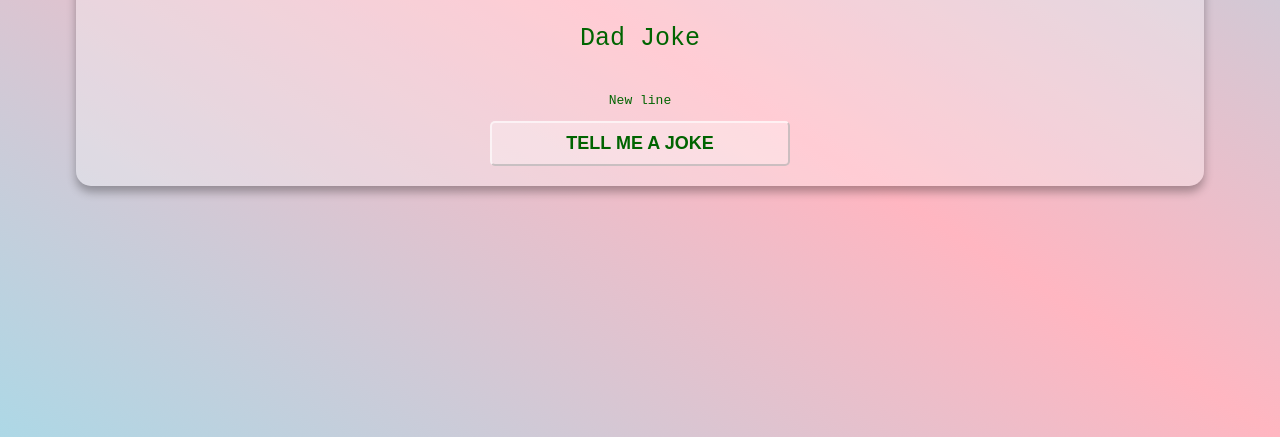
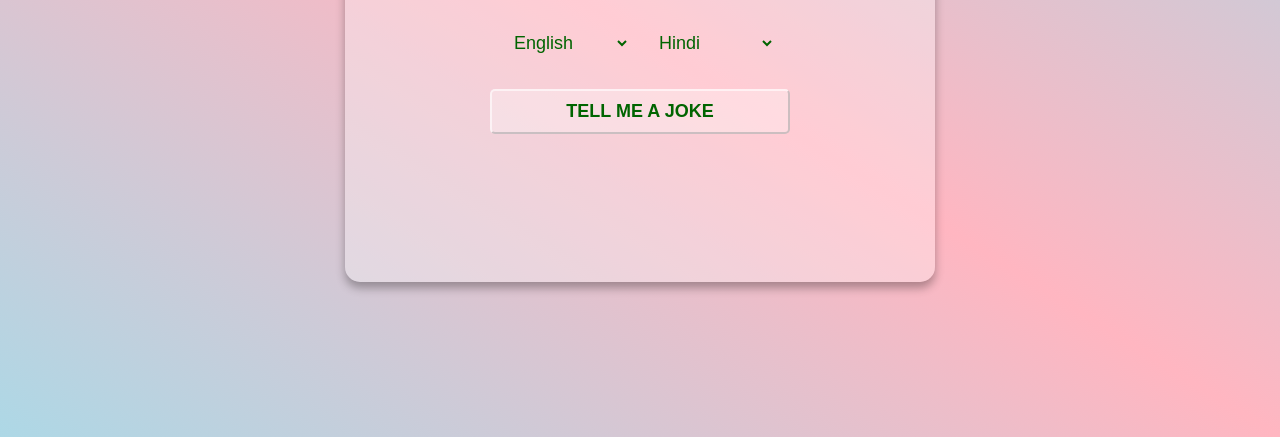
Before and after one commit to satyammodi1212/Dad-jokes, a plain HTML site: page index.html in a window 1280 px wide. Shown: the part 363-800 px from the top of the page. Drawn offline with Linux system fonts and the light colour scheme.

Commit message:
first commit

```diff
--- /dev/null
+++ b/counteries.js
@@ -0,0 +1,99 @@
+const countries = {
+    "am-ET": "Amharic",
+    "ar-SA": "Arabic",
+    "be-BY": "Bielarus",
+    "bem-ZM": "Bemba",
+    "bi-VU": "Bislama",
+    "bjs-BB": "Bajan",
+    "bn-IN": "Bengali",
+    "bo-CN": "Tibetan",
+    "br-FR": "Breton",
+    "bs-BA": "Bosnian",
+    "ca-ES": "Catalan",
+    "cop-EG": "Coptic",
+    "cs-CZ": "Czech",
+    "cy-GB": "Welsh",
+    "da-DK": "Danish",
+    "dz-BT": "Dzongkha",
+    "de-DE": "German",
+    "dv-MV": "Maldivian",
+    "el-GR": "Greek",
+    "en-GB": "English",
+    "es-ES": "Spanish",
+    "et-EE": "Estonian",
+    "eu-ES": "Basque",
+    "fa-IR": "Persian",
+    "fi-FI": "Finnish",
+    "fn-FNG": "Fanagalo",
+    "fo-FO": "Faroese",
+    "fr-FR": "French",
+    "gl-ES": "Galician",
+    "gu-IN": "Gujarati",
+    "ha-NE": "Hausa",
+    "he-IL": "Hebrew",
+    "hi-IN": "Hindi",
+    "hr-HR": "Croatian",
+    "hu-HU": "Hungarian",
+    "id-ID": "Indonesian",
+    "is-IS": "Icelandic",
+    "it-IT": "Italian",
+    "ja-JP": "Japanese",
+    "kk-KZ": "Kazakh",
+    "km-KM": "Khmer",
+    "kn-IN": "Kannada",
+    "ko-KR": "Korean",
+    "ku-TR": "Kurdish",
+    "ky-KG": "Kyrgyz",
+    "la-VA": "Latin",
+    "lo-LA": "Lao",
+    "lv-LV": "Latvian",
+    "men-SL": "Mende",
+    "mg-MG": "Malagasy",
+    "mi-NZ": "Maori",
+    "ms-MY": "Malay",
+    "mt-MT": "Maltese",
+    "my-MM": "Burmese",
+    "ne-NP": "Nepali",
+    "niu-NU": "Niuean",
+    "nl-NL": "Dutch",
+    "no-NO": "Norwegian",
+    "ny-MW": "Nyanja",
+    "ur-PK": "Pakistani",
+    "pau-PW": "Palauan",
+    "pa-IN": "Panjabi",
+    "ps-PK": "Pashto",
+    "pis-SB": "Pijin",
+    "pl-PL": "Polish",
+    "pt-PT": "Portuguese",
+    "rn-BI": "Kirundi",
+    "ro-RO": "Romanian",
+    "ru-RU": "Russian",
+    "sg-CF": "Sango",
+    "si-LK": "Sinhala",
+    "sk-SK": "Slovak",
+    "sm-WS": "Samoan",
+    "sn-ZW": "Shona",
+    "so-SO": "Somali",
+    "sq-AL": "Albanian",
+    "sr-RS": "Serbian",
+    "sv-SE": "Swedish",
+    "sw-SZ": "Swahili",
+    "ta-LK": "Tamil",
+    "te-IN": "Telugu",
+    "tet-TL": "Tetum",
+    "tg-TJ": "Tajik",
+    "th-TH": "Thai",
+    "ti-TI": "Tigrinya",
+    "tk-TM": "Turkmen",
+    "tl-PH": "Tagalog",
+    "tn-BW": "Tswana",
+    "to-TO": "Tongan",
+    "tr-TR": "Turkish",
+    "uk-UA": "Ukrainian",
+    "uz-UZ": "Uzbek",
+    "vi-VN": "Vietnamese",
+    "wo-SN": "Wolof",
+    "xh-ZA": "Xhosa",
+    "yi-YD": "Yiddish",
+    "zu-ZA": "Zulu",
+  };
--- a/index.html
+++ b/index.html
@@ -1,19 +1,24 @@
 <!DOCTYPE html>
 <html lang="en">
   <head>
-    <meta charset="UTF-8">
-    <meta http-equiv="X-UA-Compatible" content="IE=edge">
-    <meta name="viewport" content="width=device-width, initial-scale=1.0">
-    <link rel="stylesheet" href="style.css">
+    <meta charset="UTF-8" />
+    <meta http-equiv="X-UA-Compatible" content="IE=edge" />
+    <meta name="viewport" content="width=device-width, initial-scale=1.0" />
+    <link rel="stylesheet" href="style.css" />
     <title>Dad Joke Generatot</title>
   </head>
   <body>
     <div class="container">
       <h1 class="heading">Dad Joke Generator</h1>
       <p class="joke" id="joke">Dad Joke</p>
-        <p>New line</p>
+      <p id="frometo"></p>
+      <div class="selector">
+        <select></select>
+        <select></select>
+      </div>
       <button class="btn" id="btn">Tell me a joke</button>
     </div>
+    <script src="./counteries.js"></script>
     <script src="script.js"></script>
   </body>
 </html>
--- a/script.js
+++ b/script.js
@@ -1,5 +1,7 @@
 const btnE1 = document.getElementById("btn");
 const jokeE1 = document.getElementById("joke");
+selectTag = document.querySelectorAll("select");
+let from = document.getElementById("frometo");
 
 const apiKey = "W1dpaRiLXkCZjIlYek9O1g==XbhK34xFo3IiIZOO";
 
@@ -10,30 +12,52 @@ const options = {
   },
 };
 
-const apiURL = "https://api.api-ninjas.com/v1/dadjokes?limit=1"
+const apiURL = "https://api.api-ninjas.com/v1/dadjokes?limit=1";
 
-async function getJoke(){
-
+async function getJoke() {
   try {
     jokeE1.innerText = "Updating...";
     btnE1.disabled = true;
-        btnE1.innerText = "Loading..."
-        const response = await fetch(apiURL, options)
+    btnE1.innerText = "Loading...";
+    const response = await fetch(apiURL, options);
     const data = await response.json();
 
     btnE1.disabled = false;
-        btnE1.innerText = "Tell me a Joke"
+    btnE1.innerText = "Tell me a Joke";
 
-        jokeE1.innerText = (data[0].joke);
+    jokeE1.innerText = data[0].joke;
+
+    let text = jokeE1.innerText,
+      translateFrom = selectTag[0].value,
+      translateTo = selectTag[1].value;
+    console.log(text, translateFrom, translateTo);
+    let apiUrl = `https://api.mymemory.translated.net/get?q=${text}&langpair=${translateFrom}|${translateTo}`;
+    fetch(apiUrl)
+      .then((res) => res.json())
+      .then((data) => {
+        console.log(data);
+        from.innerText = data.responseData.translatedText;
+      });
   } catch (error) {
     jokeE1.innerText = "An error happened, try again later";
     btnE1.disabled = false;
-        btnE1.innerText = "Tell me a Joke"
+    btnE1.innerText = "Tell me a Joke";
     console.log(error);
   }
+}
+selectTag = document.querySelectorAll("select");
+btnE1.addEventListener("click", getJoke);
 
-
-
+selectTag.forEach((tag, id) => {
+  for (const country_code in countries) {
+    // console.log(countries[country_code]);
+    let selected;
+    if (id == 0 && country_code == "en-GB") {
+      selected = "selected";
+    } else if (id == 1 && country_code == "hi-IN") {
+      selected = "selected";
     }
-
-btnE1.addEventListener("click",getJoke);
+    let option = `<option value="${country_code}"${selected}>${countries[country_code]}</option>`;
+    tag.insertAdjacentHTML("beforeend", option);
+  }
+});
--- a/style.css
+++ b/style.css
@@ -12,7 +12,9 @@ body{
     padding: 20px;
     box-shadow: 0 6px 10px rgba(0,0,0,.3);
     border-radius: 15px;
-    width: 85%;
+    /* width: 85%; */
+    height: 450px;
+    width: 550px;
     text-align: center;
     color: darkgreen;
 }
@@ -45,3 +47,24 @@ body{
     box-shadow: 0 4px 4px rgba(255,255,255,.3);
     transition: all 300ms ease;
 }
+.selector{
+    display: flex;
+    justify-content: center;
+    gap: 20px;
+    padding: 30px;
+}
+.selector select{
+    padding: 5px;
+    background-color: transparent;
+    border: none;
+    outline: none;
+    font-size: 18px;
+    color: darkgreen;
+}
+.selector select option{
+    background-color: darkgreen;
+    color: #fff;
+}
+#frometo{
+    font-size: 18px;
+}
```
Lines whose indentation alone changed are shown as unchanged.
